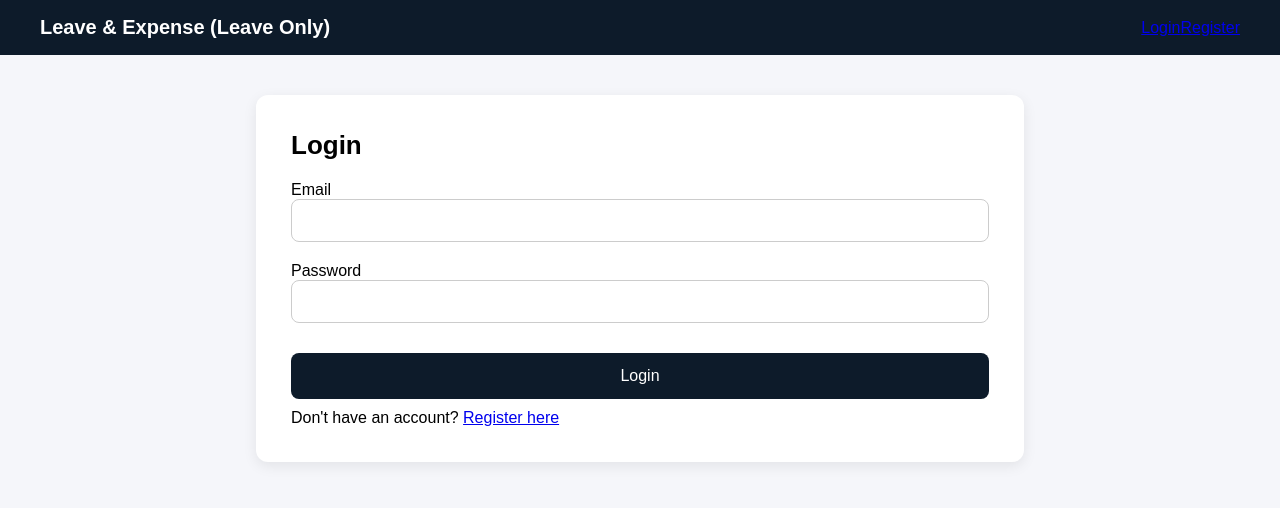
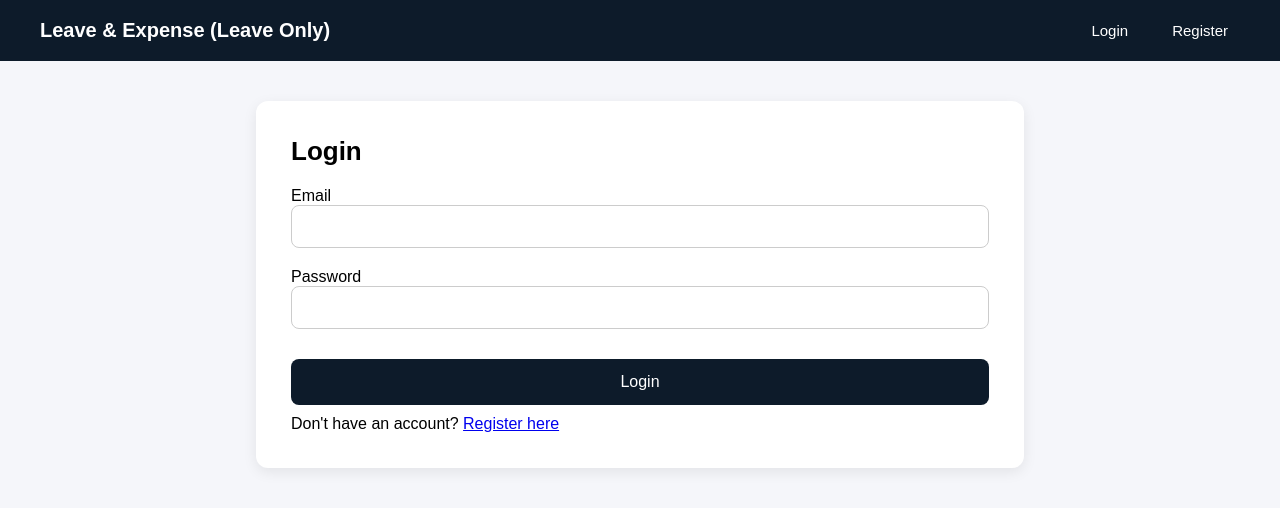
Before and after one commit to Gowthamsenthil-22/leave_sys, a React app in the folder frontend/: page /login in a window 1280 px wide. Shown: the top 508 px of the page. Built offline with nearby package versions, Linux system fonts and the light colour scheme; the HTML template or start-up script is replaced by a standard one.

Commit message:
Update global.css

```diff
--- a/frontend/src/styles/global.css
+++ b/frontend/src/styles/global.css
@@ -39,6 +39,27 @@ body {
 .nav-links a.active {
   background: #1b263b;
   color: white;
+}
+
+/* 🔥 AUTH LINKS (LOGIN / REGISTER FIX) -----------------------------*/
+.nav-right {
+  display: flex;
+  align-items: center;
+  gap: 20px; /* creates space between Login + Register */
+}
+
+.auth-link {
+  color: white !important; /* removes blue color */
+  text-decoration: none;
+  font-size: 15px;
+  padding: 6px 12px;
+  border-radius: 6px;
+  transition: 0.2s;
+}
+
+.auth-link:hover {
+  background: rgba(255, 255, 255, 0.15);
+  color: white !important;
 }
 
 /* LOGOUT BUTTON ----------------------------------------------------*/
@@ -127,6 +148,8 @@ td {
   padding: 12px;
   border-bottom: 1px solid #eee;
 }
+
+/* DASHBOARD BUTTONS --------------------------------------------------*/
 .dashboard-actions {
   display: flex;
   gap: 20px;
```
